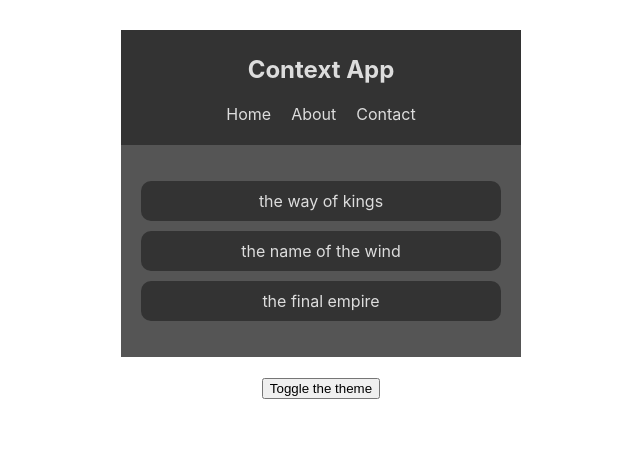
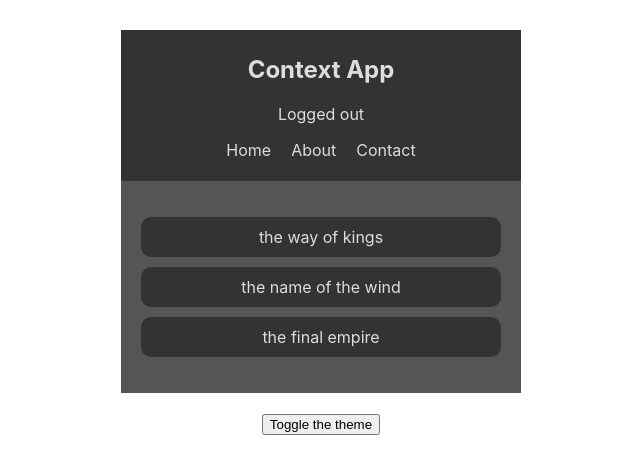
Before and after one commit to chuzksy-codeactive/ReactContextHooks, a React (Create React App) app: page / in a window 1280 px wide. Shown: the top 474 px of the page, without its empty margins (319-959 px from the left). Built offline with nearby package versions, Linux system fonts and the light colour scheme.

Commit message:
Add authentication context to app

```diff
--- a/src/App.js
+++ b/src/App.js
@@ -3,14 +3,17 @@ import BookList from './components/BookList';
 import Navbar from './components/Navbar';
 import ThemeContextProvider from './contexts/ThemeContext';
 import ThemeToggle from './components/ThemeToggle';
+import AuthenticateProvider from './contexts/AuthContext';
 
 function App() {
   return (
     <div className="App">
       <ThemeContextProvider>
-        <Navbar />
-        <BookList />
-        <ThemeToggle />
+        <AuthenticateProvider>
+          <Navbar />
+          <BookList />
+          <ThemeToggle />
+        </AuthenticateProvider>
       </ThemeContextProvider>
     </div>
   );
--- a/src/components/Navbar.js
+++ b/src/components/Navbar.js
@@ -1,17 +1,23 @@
 import React, { Component } from 'react';
 import { ThemeContext } from '../contexts/ThemeContext';
+import { AuthContext } from '../contexts/AuthContext';
 
 class Navbar extends Component {
   static contextType = ThemeContext;
   render() {
     return (
+      <AuthContext.Consumer>{(authContext) => (
         <ThemeContext.Consumer>
-        {(context) => {
-          const { isLightTheme, light, dark } = context;
+          {(themeContext) => {
+            const { isLightTheme, light, dark } = themeContext;
+            const { isAuthenticated, toggleAuth } = authContext;
             const theme = isLightTheme ? light : dark;
             return (
               <nav style={{ background: theme.ui, color: theme.syntax }}>
                 <h1>Context App</h1>
+                <div onClick={toggleAuth}>
+                  {isAuthenticated ? 'Logged in' : 'Logged out'}
+                </div>
                 <ul>
                   <li>Home</li>
                   <li>About</li>
@@ -21,6 +27,8 @@ class Navbar extends Component {
             )
           }}
         </ThemeContext.Consumer>
+      )}
+      </AuthContext.Consumer>
     );
   }
 }
--- /dev/null
+++ b/src/contexts/AuthContext.js
@@ -0,0 +1,23 @@
+import React, { Component, createContext } from 'react';
+
+export const AuthContext = createContext();
+
+class AuthenticateProvider extends Component {
+  state = {
+    isAuthenticated: false
+  };
+
+  toggleAuth = () => {
+    this.setState({ isAuthenticated: !this.state.isAuthenticated });
+  };
+
+  render() {
+    return (
+      <AuthContext.Provider value={{ ...this.state, toggleAuth: this.toggleAuth }}>
+        {this.props.children}
+      </AuthContext.Provider>
+    );
+  }
+}
+
+export default AuthenticateProvider;
```
Lines whose indentation alone changed are shown as unchanged.
